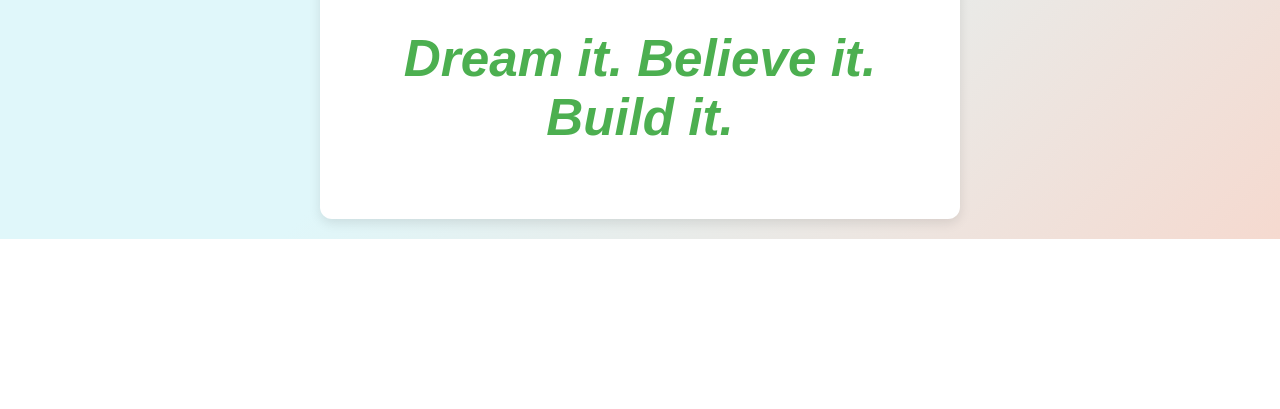
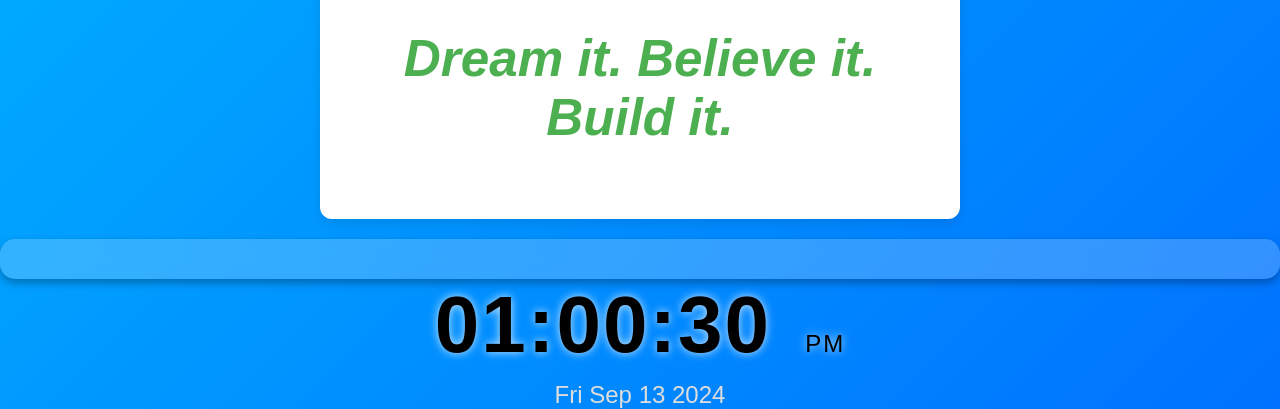
Before and after one commit to RoyRoki/siliguricollege, a plain HTML site: page index.html in a window 1280 px wide. Shown: the part 905-1314 px from the top of the page. Before the commit the page ends 1144 px from the top, so only its background shows below. Drawn offline with Linux system fonts and the light colour scheme.

Commit message:
add clock

```diff
--- a/index.html
+++ b/index.html
@@ -92,5 +92,14 @@
         <img src="https://content.jdmagicbox.com/comp/siliguri/dc/9999px353.x353.1239346718t6k6k6.dc/catalogue/siliguri-college-college-para-siliguri-colleges-62qx4pv.jpg" alt="Siliguri College">
         <p id="motivational-line"></p>
     </div>
+    <div class="digital-clock"></div>
+        <div class="clock-display">
+            <span id="hours">00</span>:<span id="minutes">00</span>:<span id="seconds">00</span>
+            <span id="ampm">AM</span>
+        </div>
+        <div class="date-display">
+            <span id="date"></span>
+        </div>
+    </div>
 </body>
 </html>
--- a/script.js
+++ b/script.js
@@ -91,3 +91,43 @@ function displayMotivationalLine() {
 
 // Call the function when the page loads
 window.onload = displayMotivationalLine;
+
+
+
+
+function updateClock() {
+    const now = new Date();
+    const hours = now.getHours();
+    const minutes = now.getMinutes().toString().padStart(2, '0');
+    const seconds = now.getSeconds().toString().padStart(2, '0');
+    const ampm = hours >= 12 ? 'PM' : 'AM';
+    const formattedHours = hours % 12 || 12; // Convert 24-hour to 12-hour format
+    const displayHours = formattedHours.toString().padStart(2, '0');
+
+    document.getElementById('hours').textContent = displayHours;
+    document.getElementById('minutes').textContent = minutes;
+    document.getElementById('seconds').textContent = seconds;
+    document.getElementById('ampm').textContent = ampm;
+
+    const date = now.toDateString();
+    document.getElementById('date').textContent = date;
+
+    // Set background color based on time of day
+    const hoursIn24 = now.getHours();
+    if (hoursIn24 >= 6 && hoursIn24 < 12) {
+        // Morning (Sunrise)
+        document.body.style.background = 'linear-gradient(135deg, #ff7e5f, #feb47b)';
+    } else if (hoursIn24 >= 12 && hoursIn24 < 18) {
+        // Afternoon (Daylight)
+        document.body.style.background = 'linear-gradient(135deg, #00c6ff, #0072ff)';
+    } else if (hoursIn24 >= 18 && hoursIn24 < 20) {
+        // Evening (Sunset)
+        document.body.style.background = 'linear-gradient(135deg, #ff9a9e, #fad0c4)';
+    } else {
+        // Night
+        document.body.style.background = 'linear-gradient(135deg, #2c3e50, #34495e)';
+    }
+}
+
+setInterval(updateClock, 1000);
+updateClock(); // Initial call to display the time immediately
--- a/style.css
+++ b/style.css
@@ -158,3 +158,58 @@ tbody td::after {
         table-layout: fixed; /* Ensures the table is well-proportioned on larger screens */
     }
 }
+
+
+
+
+.digital-clock {
+    background: rgba(255, 255, 255, 0.2); /* Glassy effect */
+    color: #fff;
+    padding: 20px;
+    border-radius: 15px;
+    box-shadow: 0 4px 8px rgba(0, 0, 0, 0.3);
+    backdrop-filter: blur(10px); /* Glassy blur effect */
+    text-align: center;
+    font-family: 'Courier New', Courier, monospace;
+    animation: pulse 2s infinite;
+}
+
+.clock-display {
+    font-size: 5rem;
+    font-weight: bold;
+    letter-spacing: 2px;
+    text-shadow: 0 0 10px rgba(255, 255, 255, 0.8);
+}
+
+.date-display {
+    margin-top: 10px;
+    font-size: 1.5rem;
+    color: #ddd;
+}
+
+#hours, #minutes, #seconds {
+    display: inline-block;
+    min-width: 70px;
+}
+
+#ampm {
+    font-size: 1.5rem;
+    font-weight: normal;
+    margin-left: 10px;
+}
+
+/* Animation for floating effect */
+@keyframes float {
+    0% { transform: translateY(0); }
+    50% { transform: translateY(-10px); }
+    100% { transform: translateY(0); }
+}
+
+@media (max-width: 600px) {
+    .clock-display {
+        font-size: 4rem;
+    }
+    .date-display {
+        font-size: 1.2rem;
+    }
+}
```
